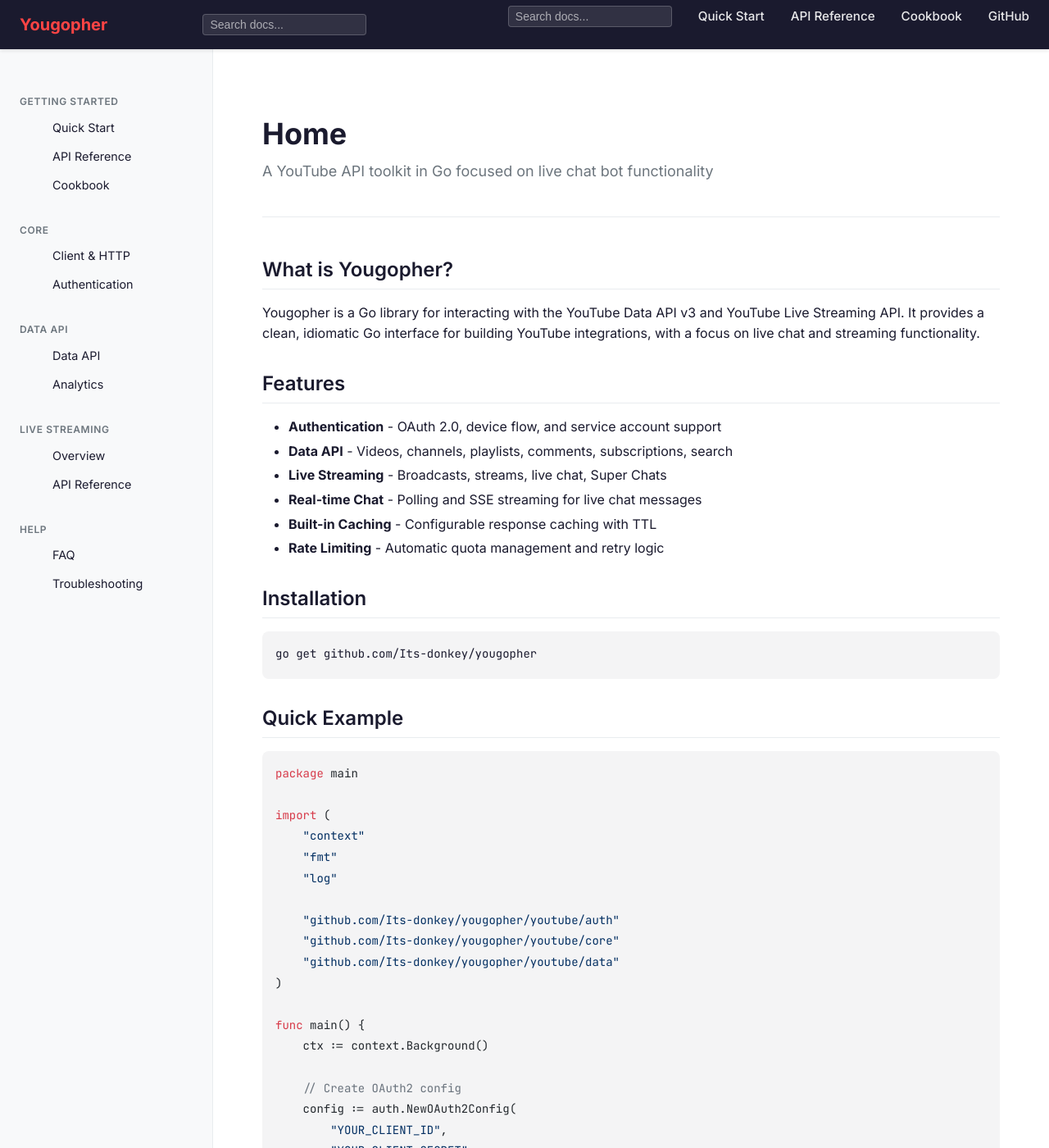
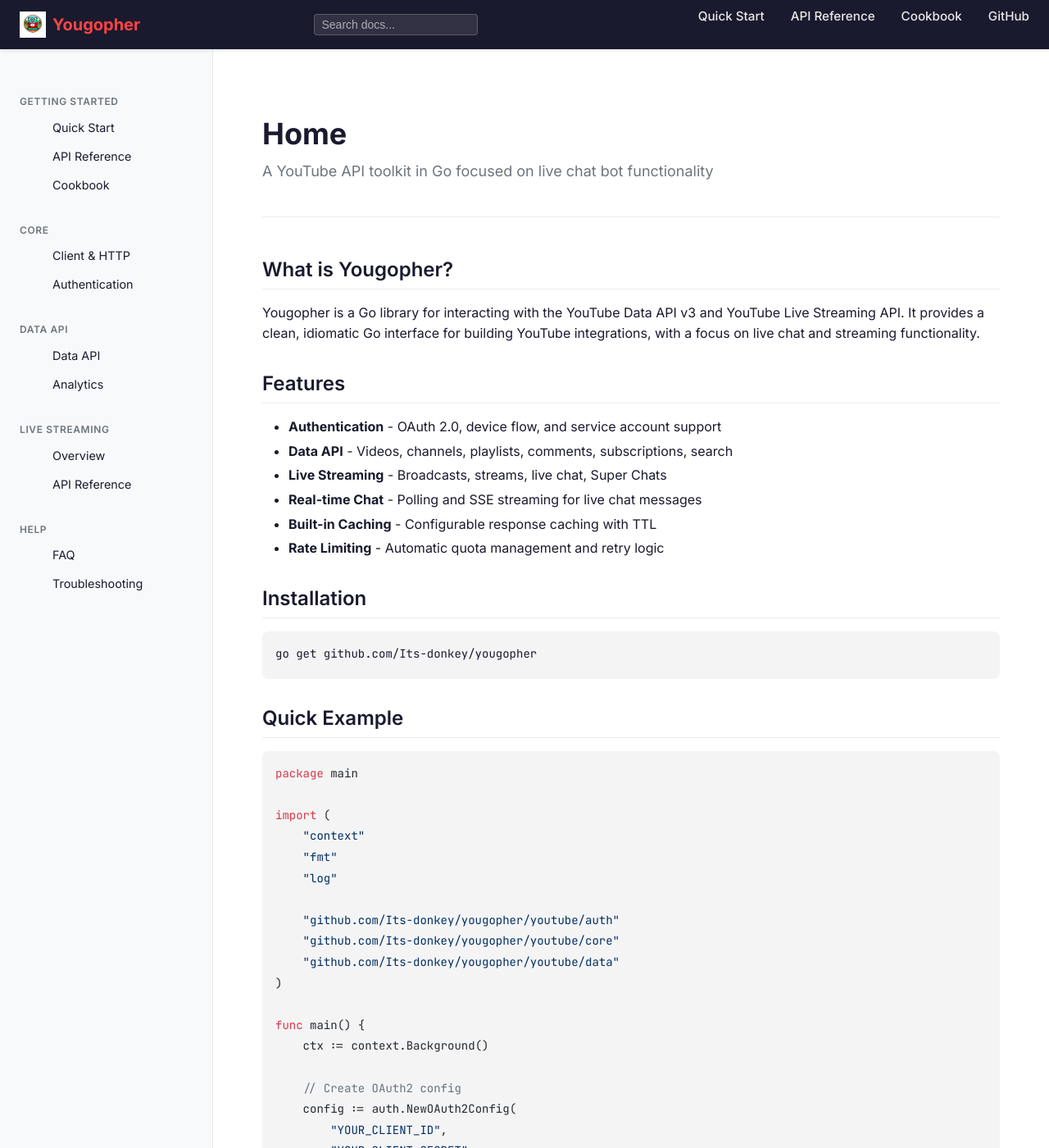
Before and after one commit to Its-donkey/yougopher, a Jekyll site: the page built from docs/index.md, in a window 1280 px wide and 1400 px high. Shown: the whole window at 82% size. Built offline with Jekyll 4.4.1, drawn with Linux system fonts in a browser that asks for light colours.

Commit message:
fix(docs): add logo image and hide duplicate search field on desktop

```diff
--- a/docs/_layouts/default.html
+++ b/docs/_layouts/default.html
@@ -5,7 +5,7 @@
   <meta name="viewport" content="width=device-width, initial-scale=1.0">
   <title>{{ page.title }} | {{ site.title }}</title>
   <meta name="description" content="{{ page.description | default: site.description }}">
-  <link rel="stylesheet" href="{{ '/assets/css/main.css' | relative_url }}?v=1">
+  <link rel="stylesheet" href="{{ '/assets/css/main.css' | relative_url }}?v=2">
   <link rel="preconnect" href="https://fonts.googleapis.com">
   <link rel="preconnect" href="https://fonts.gstatic.com" crossorigin>
   <link href="https://fonts.googleapis.com/css2?family=Inter:wght@400;500;600;700&family=JetBrains+Mono:wght@400;500&display=swap" rel="stylesheet">
@@ -15,6 +15,7 @@
   <nav class="navbar">
     <div class="navbar-container">
       <a href="{{ '/' | relative_url }}" class="navbar-brand">
+        <img src="{{ '/assets/images/logo.png' | relative_url }}" alt="Yougopher" class="navbar-logo">
         <span class="logo-text">Yougopher</span>
       </a>
       <div class="navbar-search">
--- a/docs/assets/css/main.css
+++ b/docs/assets/css/main.css
@@ -96,6 +96,11 @@ a:hover {
 
 .logo-text {
   color: var(--color-primary);
+}
+
+.navbar-logo {
+  height: 32px;
+  width: auto;
 }
 
 .navbar-links {
@@ -468,6 +473,10 @@ blockquote {
   width: 250px;
 }
 
+.navbar-search-mobile {
+  display: none;
+}
+
 /* Search Page */
 .search-container {
   max-width: 700px;
```
